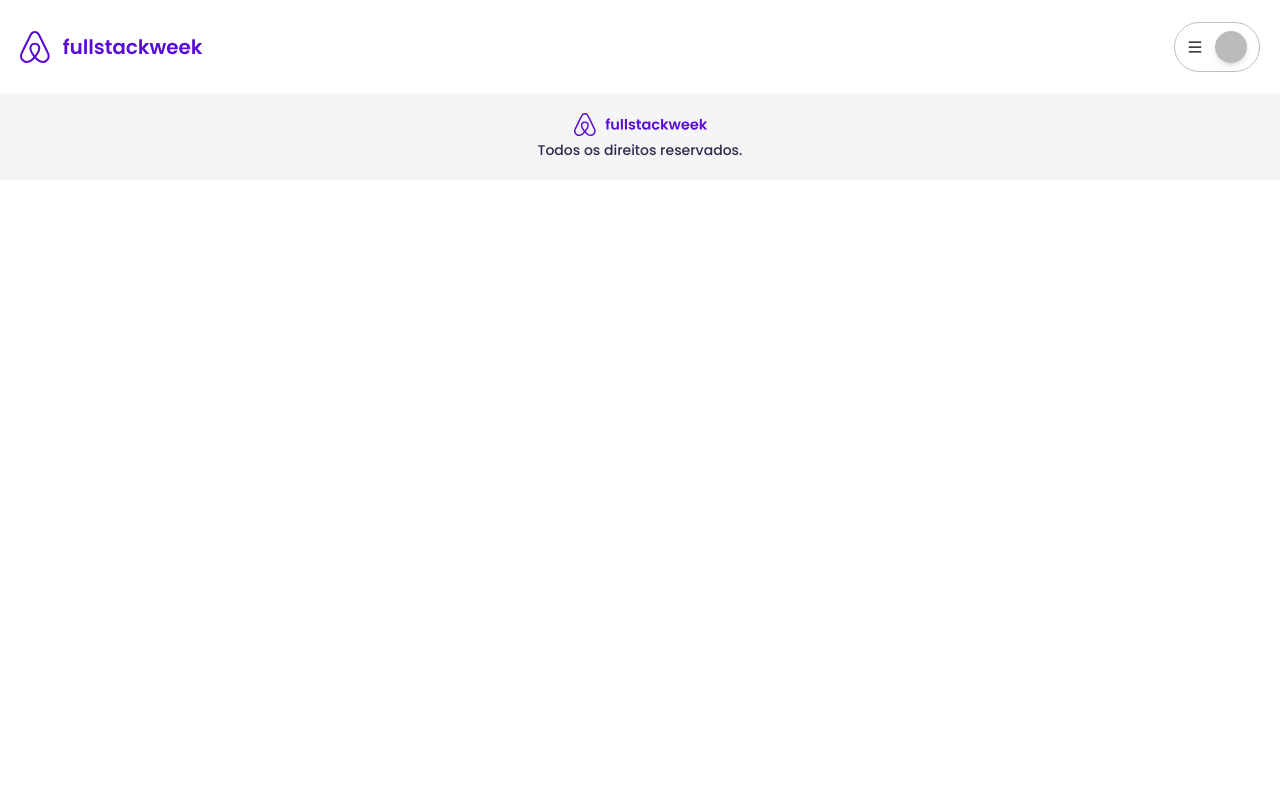
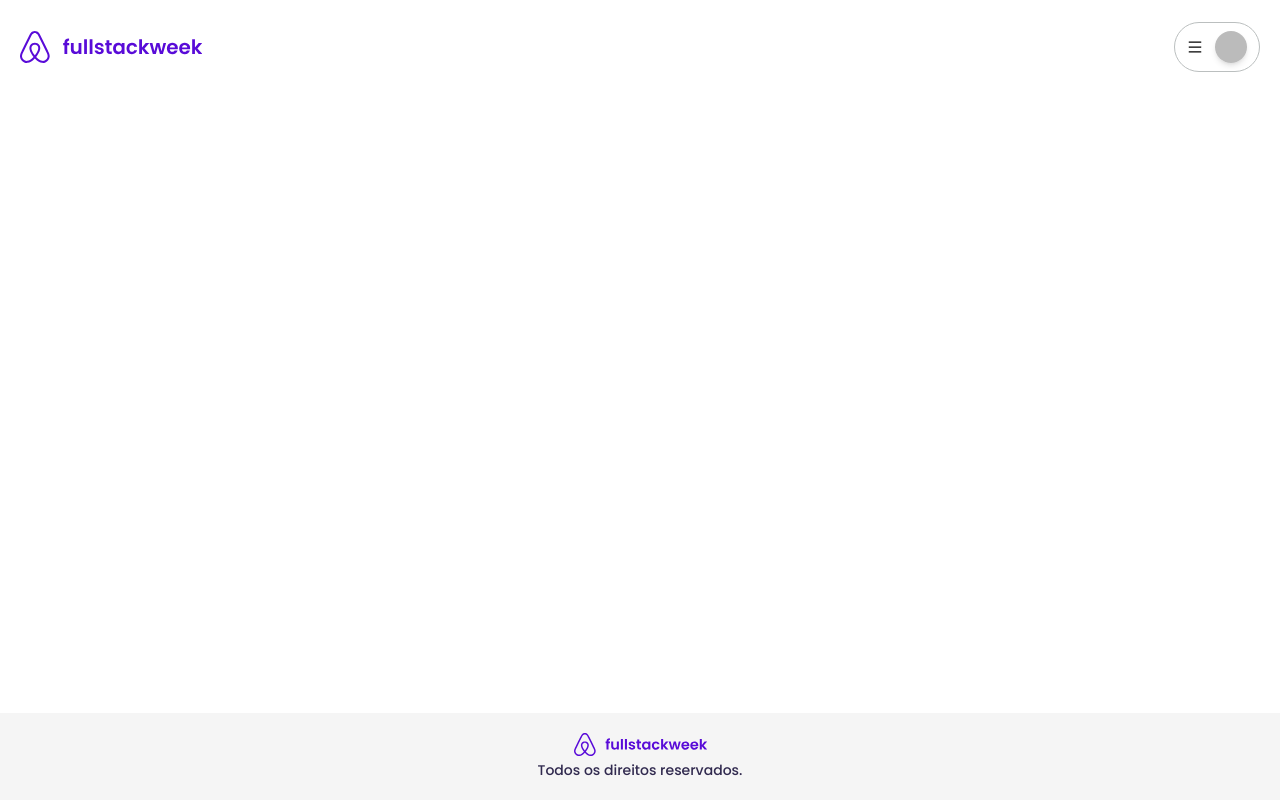
Before and after one commit to eu-pedro/full_stack_week, a Next.js app: page /trips/1 in a window 1280 px wide. Built offline with nearby package versions, Linux system fonts and the light colour scheme; no server answers; the database is empty; sample sign-in values are in the browser's storage.

Commit message:
feat: add config to deploy

```diff
--- a/package.json
+++ b/package.json
@@ -10,7 +10,8 @@
     "stripe:listen": "stripe listen --forward-to localhost:3000/api/payment/success"
   },
   "prisma": {
-    "seed": "ts-node --compiler-options {\"module\":\"CommonJS\"} --transpile-only src/lib/seed.ts"
+    "seed": "ts-node --compiler-options {\"module\":\"CommonJS\"} --transpile-only src/lib/seed.ts",
+    "postinstall": "npx prisma generate"
   },
   "dependencies": {
     "@auth/prisma-adapter": "^1.0.0",
--- a/src/app/api/payment/route.ts
+++ b/src/app/api/payment/route.ts
@@ -14,7 +14,7 @@ export async function POST(request: Request) {
   const { tripId, totalPrice, name, description, coverImage, startDate, endDate, guests } = req;
 
   const session = await stripe.checkout.sessions.create({
-    success_url: 'http://localhost:3000',
+    success_url: process.env.HOST_URL!,
     metadata: {
       tripId,
       startDate,
--- a/src/app/layout.tsx
+++ b/src/app/layout.tsx
@@ -7,7 +7,7 @@ import { Header } from '../components'
 import { Footer } from '@/components/Footer/Footer'
 import { ToastProvider } from '@/providers/toast'
 
-const poppins = Poppins({ subsets: ['latin'], weight: ['400','500','600','700','800','900',] })
+const poppins = Poppins({ subsets: ['latin'], weight: ['400', '500', '600', '700', '800', '900',] })
 
 export const metadata: Metadata = {
   title: 'FSW Trips',
@@ -24,9 +24,17 @@ export default function RootLayout({
       <body className={poppins.className}>
         <NextAuthProvider>
           <ToastProvider>
-            <Header />
-            {children}
-            <Footer />
+            <div className="flex flex-col h-screen">
+              <div className='h-[94px]'>
+                <Header />
+              </div>
+              <div className="flex flex-1">
+                {children}
+
+              </div>
+              <Footer />
+
+            </div>
           </ToastProvider>
         </NextAuthProvider>
       </body>
--- a/src/app/my-trips/page.tsx
+++ b/src/app/my-trips/page.tsx
@@ -23,7 +23,7 @@ export default function MyTrips() {
     }
 
     const fetchReservations = async () => {
-      const response = await fetch(`http://localhost:3000/api/user/${(data?.user as any)?.id}/reservations`)
+      const response = await fetch(`/api/user/${(data?.user as any)?.id}/reservations`)
 
       const json = await response.json()
       setReservations(json)
--- a/src/app/trips/[tripId]/components/TripReservation/TripReservation.tsx
+++ b/src/app/trips/[tripId]/components/TripReservation/TripReservation.tsx
@@ -35,7 +35,7 @@ export function TripReservation({ maxGuests, tripStartDate, tripEndDate, pricePe
   const router = useRouter()
 
   const onSubmit = async (data: TripReservationForm) => {
-    const response = await fetch('http://localhost:3000/api/trips/check', {
+    const response = await fetch('/api/trips/check', {
       method: 'POST',
       body: Buffer.from(JSON.stringify({
         startDate: data.startDate,
--- a/src/app/trips/[tripId]/confirmation/page.tsx
+++ b/src/app/trips/[tripId]/confirmation/page.tsx
@@ -60,7 +60,7 @@ export default function TripConfirmation({ params }: { params: { tripId: string}
   if(!trip) return null
 
   async function handleBuyClick() {
-    const res = await fetch('http://localhost:3000/api/payment', {
+    const res = await fetch('/api/payment', {
       method: 'POST',
       body: Buffer.from(JSON.stringify({
         tripId: params.tripId,
```
